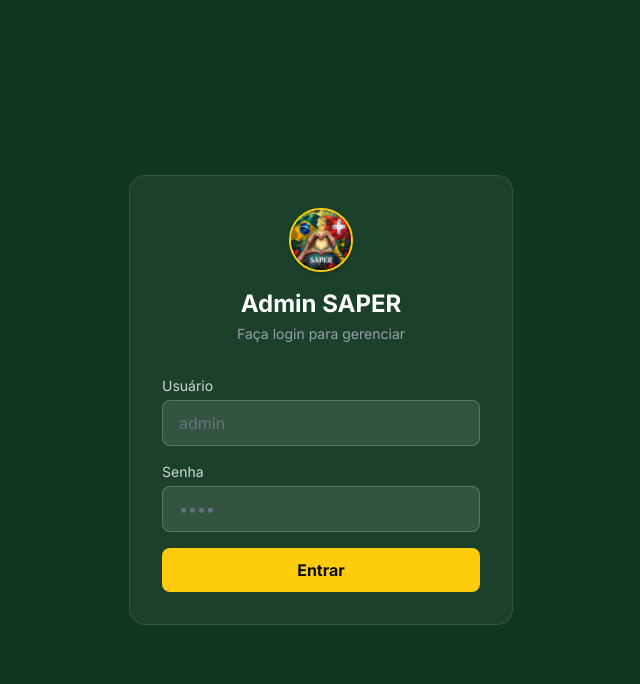
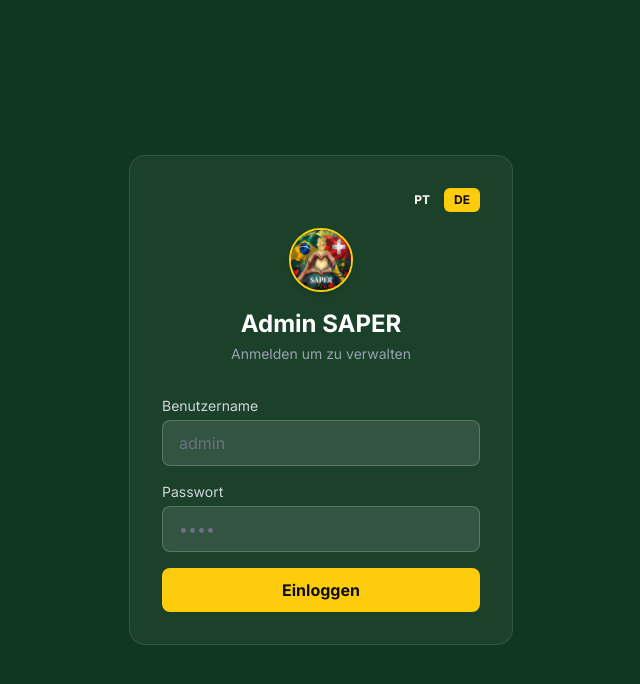
Before and after one commit to axndmathias/saper-ngo, a React (Vite) app: page /admin in a window 1280 px wide. Shown: the top 684 px of the page, without its empty margins (319-959 px from the left). Built offline with nearby package versions, Linux system fonts and the light colour scheme.

Commit message:
chore: add DE/PT language toggle to admin login and dashboard

```diff
--- a/src/pages/admin-dashboard.tsx
+++ b/src/pages/admin-dashboard.tsx
@@ -1,20 +1,29 @@
 import { useLocation } from "wouter";
 import { useAuth } from "@/contexts/auth-context";
+import { useLang } from "@/contexts/language-context";
 import { FaHome, FaCalendarAlt, FaImages, FaHandsHelping, FaCommentDots, FaInfoCircle, FaEnvelope, FaCog, FaSignOutAlt } from "react-icons/fa";
 
-const components = [
-  { id: "hero", label: "Hero", icon: FaHome },
-  { id: "events", label: "Eventos", icon: FaCalendarAlt },
-  { id: "gallery", label: "Galeria", icon: FaImages },
-  { id: "causes", label: "Causas", icon: FaHandsHelping },
-  { id: "testimonials", label: "Depoimentos", icon: FaCommentDots },
-  { id: "about", label: "Sobre", icon: FaInfoCircle },
-  { id: "newsletter", label: "Newsletter", icon: FaEnvelope },
-  { id: "footer", label: "Rodapé", icon: FaCog },
+interface ComponentItem {
+  id: string;
+  labelDe: string;
+  labelPt: string;
+  icon: React.ComponentType;
+}
+
+const components: ComponentItem[] = [
+  { id: "hero", labelDe: "Hero", labelPt: "Hero", icon: FaHome },
+  { id: "events", labelDe: "Events", labelPt: "Eventos", icon: FaCalendarAlt },
+  { id: "gallery", labelDe: "Galerie", labelPt: "Galeria", icon: FaImages },
+  { id: "causes", labelDe: "Aktionen", labelPt: "Causas", icon: FaHandsHelping },
+  { id: "testimonials", labelDe: "Geschichten", labelPt: "Depoimentos", icon: FaCommentDots },
+  { id: "about", labelDe: "Über uns", labelPt: "Sobre", icon: FaInfoCircle },
+  { id: "newsletter", labelDe: "Newsletter", labelPt: "Newsletter", icon: FaEnvelope },
+  { id: "footer", labelDe: "Fußzeile", labelPt: "Rodapé", icon: FaCog },
 ];
 
 export default function AdminDashboard() {
   const { logout, isAuthenticated } = useAuth();
+  const { lang, setLang, t } = useLang();
   const [, setLocation] = useLocation();
 
   if (!isAuthenticated) {
@@ -32,18 +41,34 @@ export default function AdminDashboard() {
       <div className="border-b border-white/10">
         <div className="container mx-auto px-4 md:px-6 py-4 flex items-center justify-between">
           <h1 className="text-white text-xl font-bold">Admin SAPER</h1>
+          <div className="flex items-center gap-4">
+            <div className="flex items-center gap-1">
+              <button
+                onClick={() => setLang("pt")}
+                className={`rounded-md px-2.5 py-1 text-xs font-bold transition-colors ${lang === "pt" ? "bg-accent text-accent-foreground" : "bg-transparent text-white hover:bg-white/10"}`}
+              >
+                PT
+              </button>
+              <button
+                onClick={() => setLang("de")}
+                className={`rounded-md px-2.5 py-1 text-xs font-bold transition-colors ${lang === "de" ? "bg-accent text-accent-foreground" : "bg-transparent text-white hover:bg-white/10"}`}
+              >
+                DE
+              </button>
+            </div>
             <button
               onClick={handleLogout}
               className="flex items-center gap-2 text-gray-400 hover:text-white transition-colors text-sm"
             >
               <FaSignOutAlt />
-            Sair
+              {t("Abmelden", "Sair")}
             </button>
+          </div>
         </div>
       </div>
 
       <div className="container mx-auto px-4 md:px-6 py-10">
-        <p className="text-gray-400 mb-8">Escolha um componente para gerenciar:</p>
+        <p className="text-gray-400 mb-8">{t("Wähle eine Komponente zum Verwalten:", "Escolha um componente para gerenciar:")}</p>
 
         <div className="grid grid-cols-2 md:grid-cols-3 lg:grid-cols-4 gap-4">
           {components.map((comp) => {
@@ -54,7 +79,9 @@ export default function AdminDashboard() {
                 className="flex flex-col items-center gap-3 bg-white/5 border border-white/10 rounded-xl p-6 hover:bg-white/10 hover:border-accent/50 transition-all text-center"
               >
                 <Icon className="text-2xl text-accent" />
-                <span className="text-white text-sm font-medium">{comp.label}</span>
+                <span className="text-white text-sm font-medium">
+                  {lang === "de" ? comp.labelDe : comp.labelPt}
+                </span>
               </button>
             );
           })}
--- a/src/pages/admin-login.tsx
+++ b/src/pages/admin-login.tsx
@@ -1,6 +1,7 @@
 import { useState } from "react";
 import { useLocation } from "wouter";
 import { useAuth } from "@/contexts/auth-context";
+import { useLang } from "@/contexts/language-context";
 import saperLogo from "@/assets/saper_logo.png";
 
 export default function AdminLogin() {
@@ -8,6 +9,7 @@ export default function AdminLogin() {
   const [password, setPassword] = useState("");
   const [error, setError] = useState("");
   const { login, isAuthenticated } = useAuth();
+  const { lang, setLang, t } = useLang();
   const [, setLocation] = useLocation();
 
   if (isAuthenticated) {
@@ -20,29 +22,46 @@ export default function AdminLogin() {
     setError("");
 
     if (!username || !password) {
-      setError("Preencha todos os campos");
+      setError(t("Bitte alle Felder ausfüllen", "Preencha todos os campos"));
       return;
     }
 
     if (login(username, password)) {
       setLocation("/admin/dashboard");
     } else {
-      setError("Usuário ou senha incorretos");
+      setError(t("Benutzername oder Passwort falsch", "Usuário ou senha incorretos"));
     }
   };
 
   return (
     <div className="min-h-screen bg-primary flex items-center justify-center px-4">
       <div className="bg-white/5 border border-white/10 rounded-2xl p-8 w-full max-w-sm">
+        <div className="flex justify-end mb-4">
+          <div className="flex items-center gap-1">
+            <button
+              onClick={() => setLang("pt")}
+              className={`rounded-md px-2.5 py-1 text-xs font-bold transition-colors ${lang === "pt" ? "bg-accent text-accent-foreground" : "bg-transparent text-white hover:bg-white/10"}`}
+            >
+              PT
+            </button>
+            <button
+              onClick={() => setLang("de")}
+              className={`rounded-md px-2.5 py-1 text-xs font-bold transition-colors ${lang === "de" ? "bg-accent text-accent-foreground" : "bg-transparent text-white hover:bg-white/10"}`}
+            >
+              DE
+            </button>
+          </div>
+        </div>
+
         <div className="flex flex-col items-center mb-8">
           <img src={saperLogo} alt="SAPER" className="h-16 w-16 rounded-full object-cover border-2 border-accent shadow-md mb-4" />
           <h1 className="text-white text-2xl font-bold">Admin SAPER</h1>
-          <p className="text-gray-400 text-sm mt-1">Faça login para gerenciar</p>
+          <p className="text-gray-400 text-sm mt-1">{t("Anmelden um zu verwalten", "Faça login para gerenciar")}</p>
         </div>
 
         <form onSubmit={handleSubmit} className="space-y-4">
           <div>
-            <label className="block text-sm text-gray-300 mb-1">Usuário</label>
+            <label className="block text-sm text-gray-300 mb-1">{t("Benutzername", "Usuário")}</label>
             <input
               type="text"
               value={username}
@@ -53,7 +72,7 @@ export default function AdminLogin() {
           </div>
 
           <div>
-            <label className="block text-sm text-gray-300 mb-1">Senha</label>
+            <label className="block text-sm text-gray-300 mb-1">{t("Passwort", "Senha")}</label>
             <input
               type="password"
               value={password}
@@ -71,7 +90,7 @@ export default function AdminLogin() {
             type="submit"
             className="w-full bg-accent text-accent-foreground font-bold py-2.5 rounded-lg hover:bg-white hover:text-primary transition-colors"
           >
-            Entrar
+            {t("Einloggen", "Entrar")}
           </button>
         </form>
       </div>
```
Lines whose indentation alone changed are shown as unchanged.
